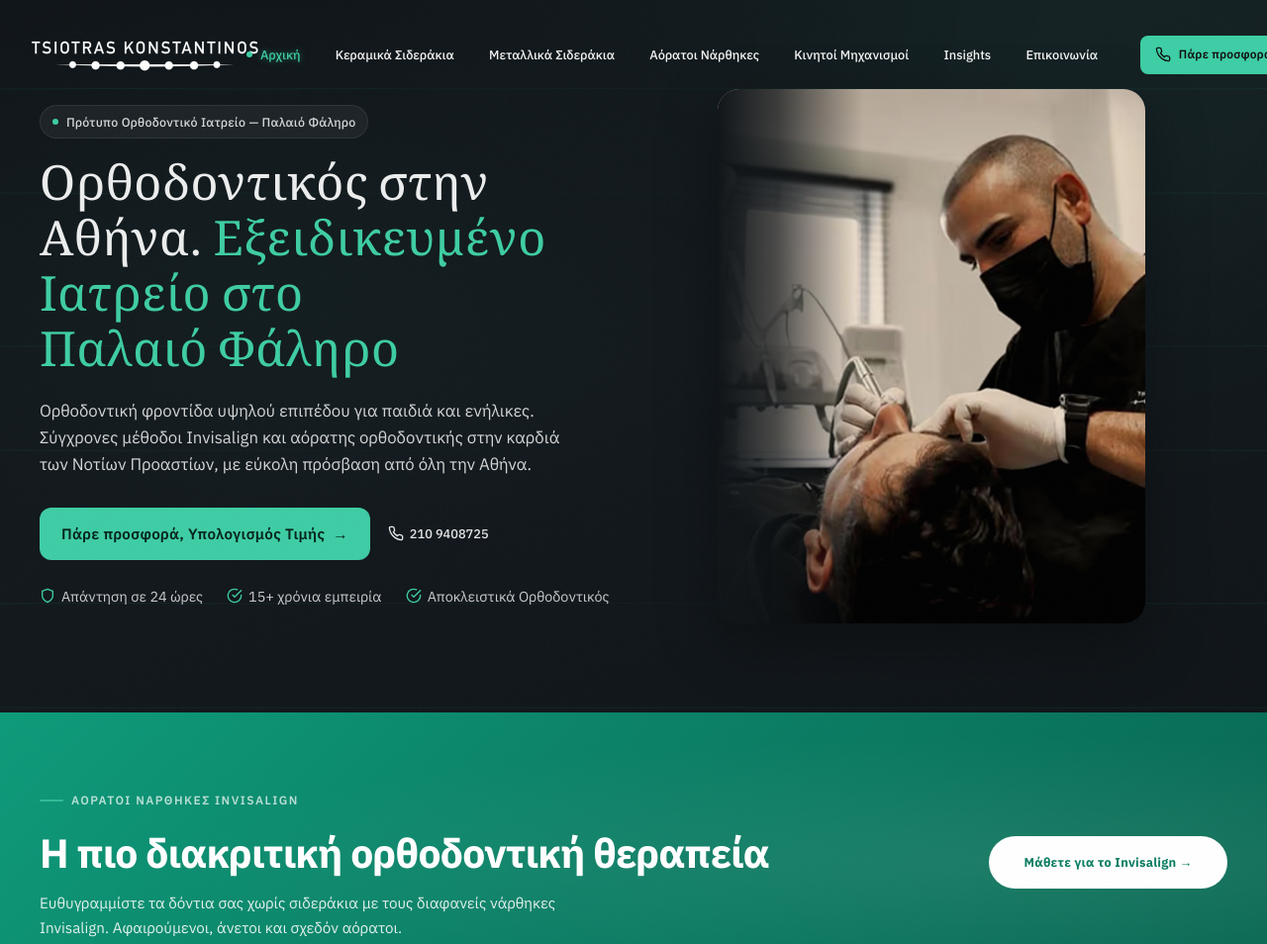
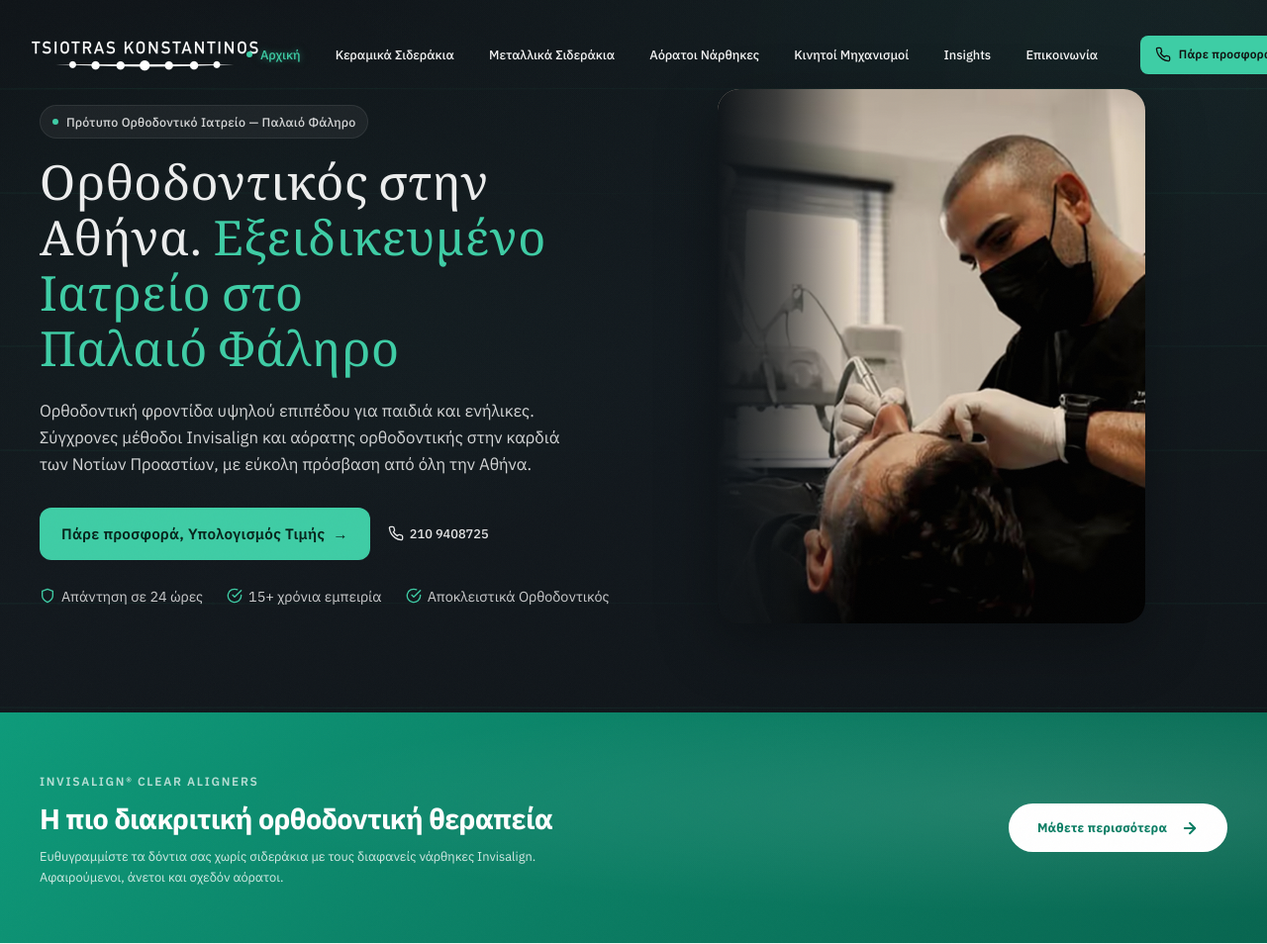
Before and after one commit to mikemorakis/tk4a, an Eleventy site: page src/index.njk in a window 1280 px wide. Shown: the top 954 px of the page at 99% size. Built offline with nearby package versions, Linux system fonts and the light colour scheme; Eleventy itself is replaced by a stand-in of ours; files that its build step writes are made by us from their sources.

Commit message:
Fix Invisalign banner: inline teal bg, full-click link, refined UI

```diff
--- a/src/assets/styles.css
+++ b/src/assets/styles.css
@@ -2540,7 +2540,7 @@ textarea.form-input {
 .invisalign-banner {
   background: linear-gradient(135deg, #0d9b7a 0%, #0a7d63 50%, #07654f 100%);
   color: #fff;
-  padding: clamp(3rem, 6vw, 4.5rem) 0;
+  padding: clamp(2.5rem, 5vw, 3.5rem) 0;
   position: relative;
   overflow: hidden;
 }
@@ -2548,48 +2548,68 @@ textarea.form-input {
   content: '';
   position: absolute;
   inset: 0;
-  background: radial-gradient(ellipse at 80% 50%, rgba(255,255,255,0.08) 0%, transparent 60%);
+  background: radial-gradient(ellipse at 85% 40%, rgba(255,255,255,0.1) 0%, transparent 55%);
   pointer-events: none;
 }
 .invisalign-banner__inner {
   display: flex;
   align-items: center;
   justify-content: space-between;
-  gap: 2rem;
+  gap: 2.5rem;
   position: relative;
   z-index: 1;
+  text-decoration: none;
+  color: #fff;
+  transition: opacity var(--t-fast) var(--ease);
+}
+.invisalign-banner__inner:hover { opacity: 0.92; }
+.invisalign-banner__inner:hover .btn--light { transform: translateY(-2px); box-shadow: 0 6px 20px rgba(0,0,0,0.15); }
+.invisalign-banner__label {
+  display: inline-block;
+  font-family: var(--f-heading);
+  font-size: var(--fs-xs);
+  font-weight: 600;
+  text-transform: uppercase;
+  letter-spacing: 0.14em;
+  opacity: 0.7;
+  margin-bottom: 0.6rem;
 }
 .invisalign-banner__heading {
-  font-size: var(--fs-h2);
+  font-size: clamp(1.3rem, 2.5vw, 1.8rem);
   font-weight: 700;
-  margin-bottom: 0.75rem;
+  margin-bottom: 0.5rem;
   line-height: var(--lh-snug);
 }
 .invisalign-banner__desc {
-  font-size: var(--fs-body);
+  font-size: var(--fs-small);
   line-height: var(--lh-body);
-  opacity: 0.88;
+  opacity: 0.82;
   max-width: 540px;
 }
-.invisalign-banner__action {
+.invisalign-banner__cta {
   flex-shrink: 0;
 }
 .btn--light {
+  display: inline-flex;
+  align-items: center;
   background: #fff;
   color: #0a7d63;
   font-weight: 700;
-  padding: 1rem 2.2rem;
+  font-size: var(--fs-small);
+  padding: 0.85rem 1.8rem;
   border-radius: var(--radius-pill);
-  transition: background var(--t-fast) var(--ease), transform var(--t-fast) var(--ease);
+  transition: background var(--t-fast) var(--ease), transform var(--t-fast) var(--ease), box-shadow var(--t-fast) var(--ease);
+  white-space: nowrap;
 }
 .btn--light:hover {
-  background: rgba(255,255,255,0.9);
+  background: rgba(255,255,255,0.95);
   transform: translateY(-2px);
 }
 @media (max-width: 768px) {
   .invisalign-banner__inner {
     flex-direction: column;
     text-align: center;
+    gap: 1.5rem;
   }
   .invisalign-banner__desc {
     max-width: 100%;
--- a/src/index.njk
+++ b/src/index.njk
@@ -64,18 +64,18 @@ canonical: "https://www.tkorthodontics.gr/"
   </div>
 </section>
 <!-- ===== INVISALIGN BANNER ===== -->
-<section class="invisalign-banner">
+<section class="invisalign-banner" style="background:linear-gradient(135deg,#0d9b7a 0%,#0a7d63 50%,#07654f 100%);color:#fff;">
   <div class="container">
-    <div class="invisalign-banner__inner">
+    <a href="/aoratoi-narthikes-invisalign-clear-aligners.html" class="invisalign-banner__inner">
       <div class="invisalign-banner__text">
-        <span class="section-label" style="color:#fff;opacity:0.7;">Αόρατοι Νάρθηκες Invisalign</span>
+        <span class="invisalign-banner__label">Invisalign® Clear Aligners</span>
         <h2 class="invisalign-banner__heading">Η πιο διακριτική ορθοδοντική θεραπεία</h2>
         <p class="invisalign-banner__desc">Ευθυγραμμίστε τα δόντια σας χωρίς σιδεράκια με τους διαφανείς νάρθηκες Invisalign. Αφαιρούμενοι, άνετοι και σχεδόν αόρατοι.</p>
       </div>
-      <div class="invisalign-banner__action">
-        <a href="/aoratoi-narthikes-invisalign-clear-aligners.html" class="btn btn--light">Μάθετε για το Invisalign →</a>
-      </div>
-    </div>
+      <span class="invisalign-banner__cta">
+        <span class="btn btn--light">Μάθετε περισσότερα <svg width="18" height="18" viewBox="0 0 24 24" fill="none" stroke="currentColor" stroke-width="2.5" stroke-linecap="round" stroke-linejoin="round" style="vertical-align:middle;margin-left:6px;"><path d="M5 12h14"/><path d="m12 5 7 7-7 7"/></svg></span>
+      </span>
+    </a>
   </div>
 </section>
 
```
